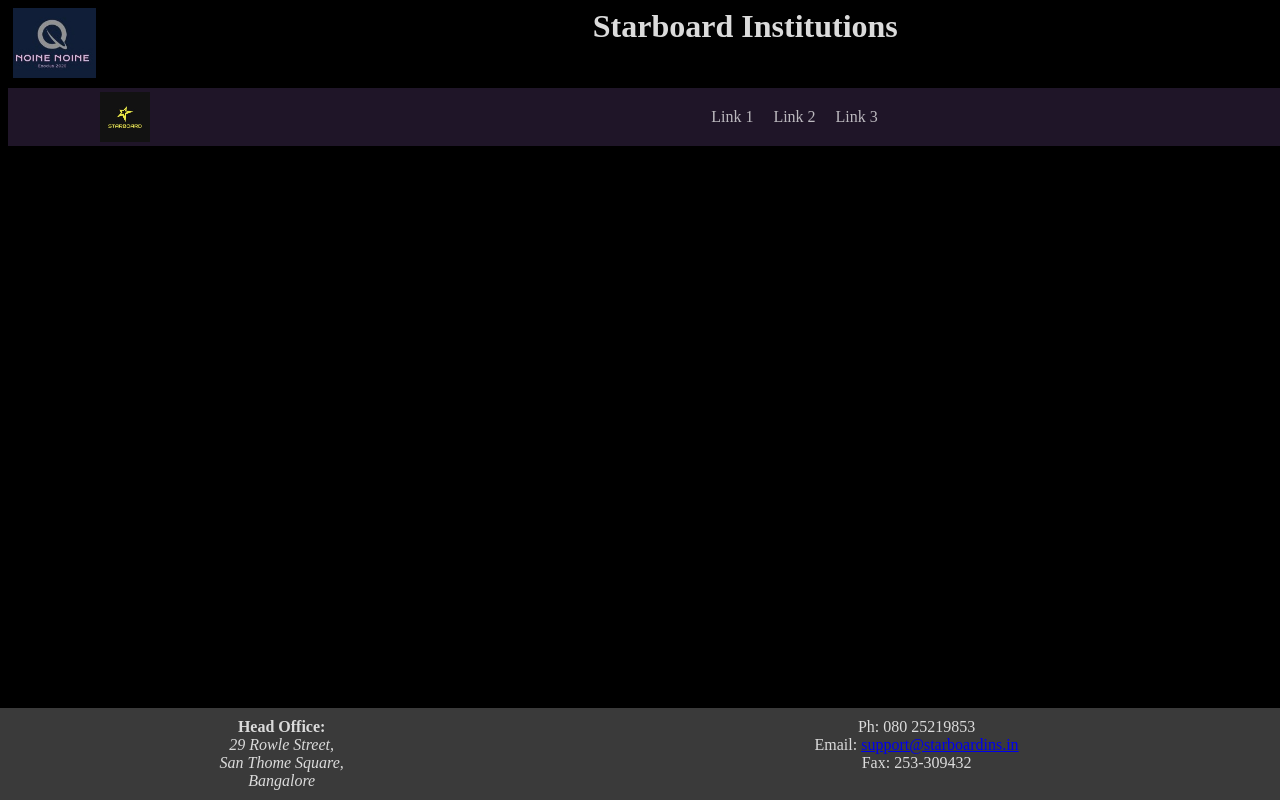
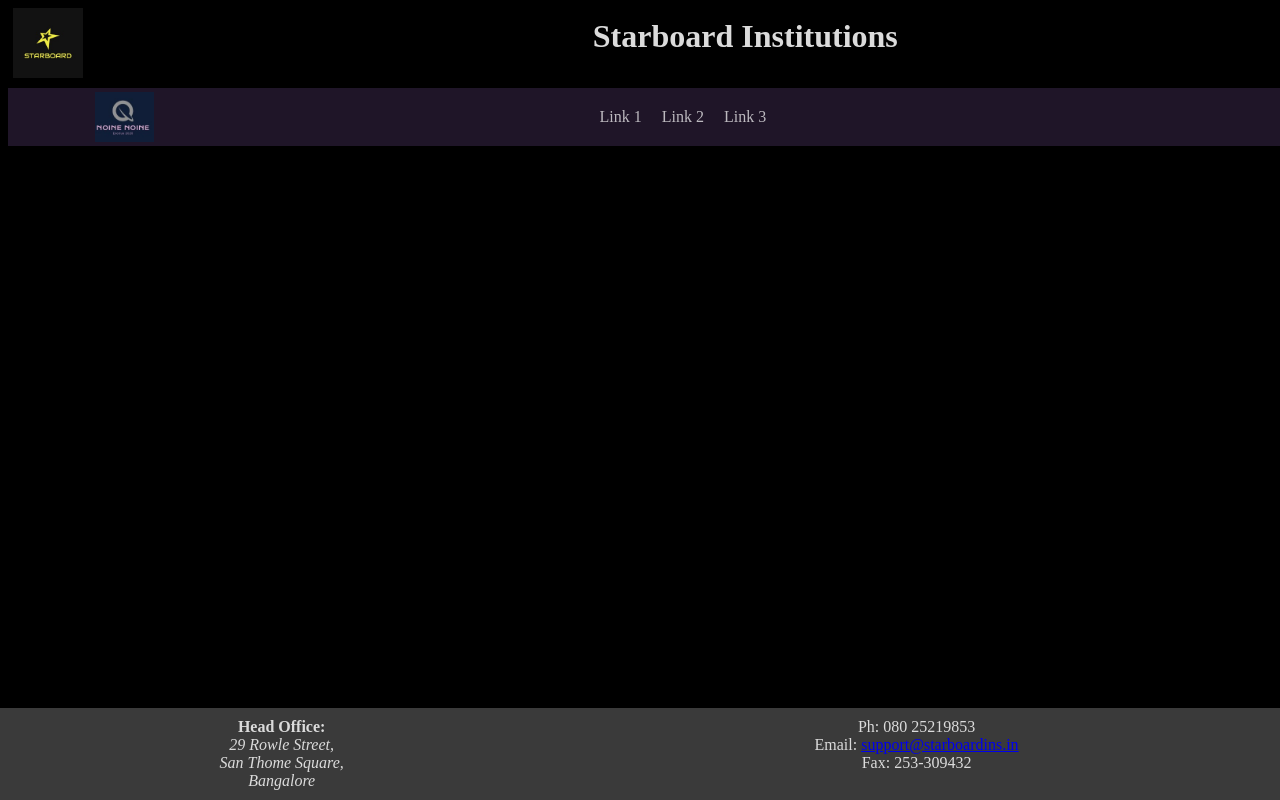
Before and after one commit to NotAFanboyJustPassionate/Noine-Noine, a plain HTML site: page index.html in a window 1280 px wide. Shown: the top 800 px of the page. Drawn offline with Linux system fonts and the light colour scheme.

```diff
--- a/css/style.css
+++ b/css/style.css
@@ -13,7 +13,7 @@
 
 h1{
     text-align: center;
-    margin: 0;
+    margin: 10px;
 }
 
 nav{
--- a/index.html
+++ b/index.html
@@ -16,14 +16,14 @@
         <header>
 
             <div class="row">
-                <img src="img/teamLogo.jpg" class="col-2 min-ht" id="teamLogo"></img>
+                <img src="img/collegeLogo.jpg" class="col-2 min-ht" id="teamLogo"></img>
                 <h1 class="col-10">Starboard Institutions</h1>
             </div>
             <nav class="row">
                 <div class="col-2">
-                    <img src="img/collegeLogo.jpg" alt="College logo">
+                    <img src="img/teamLogo.jpg" alt="College logo">
                 </div>
-                <div class="col-10">
+                <div class="col-8">
                     <a href="#">Link 1</a>
                     <a href="#">Link 2</a>
                     <a href="#">Link 3</a>
```
